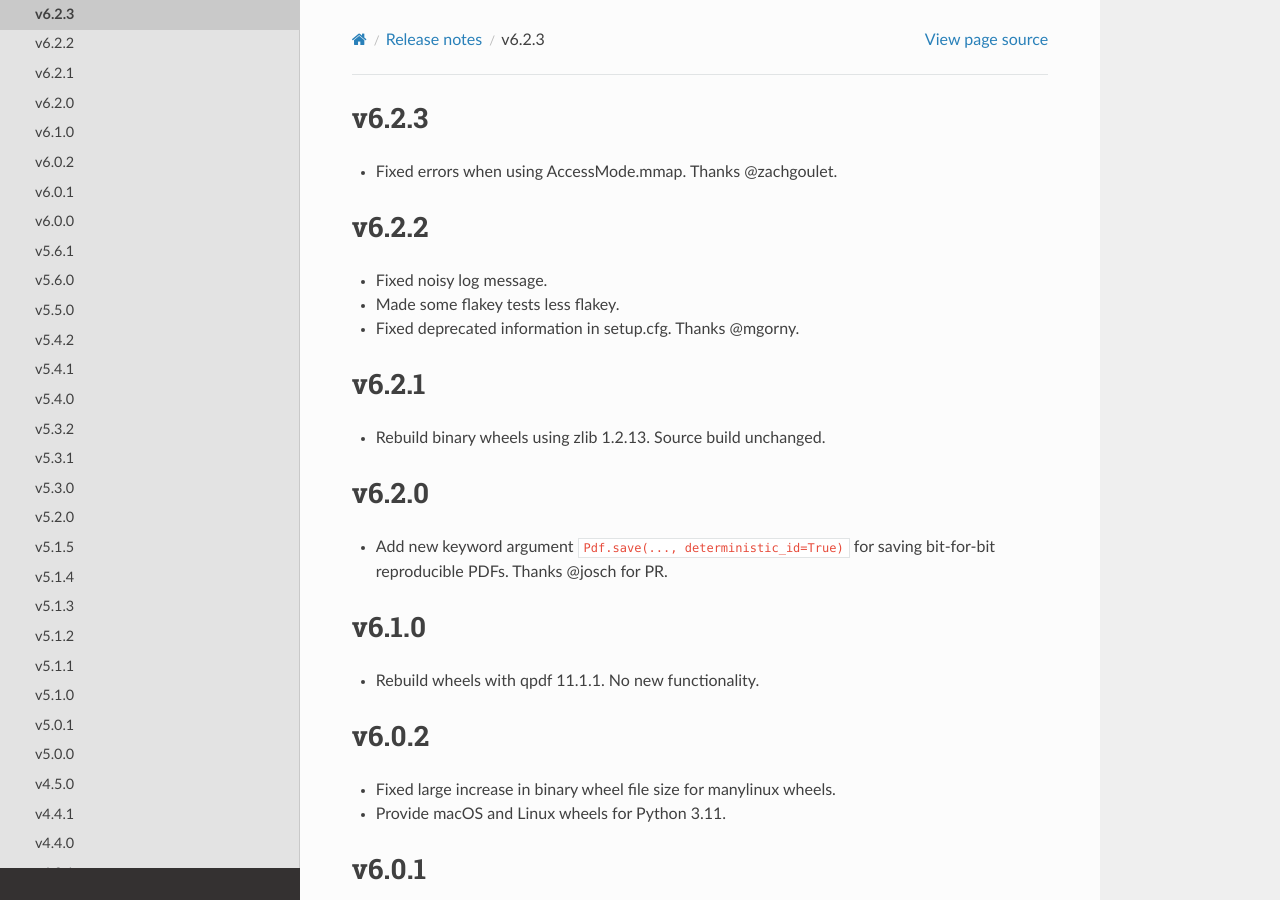
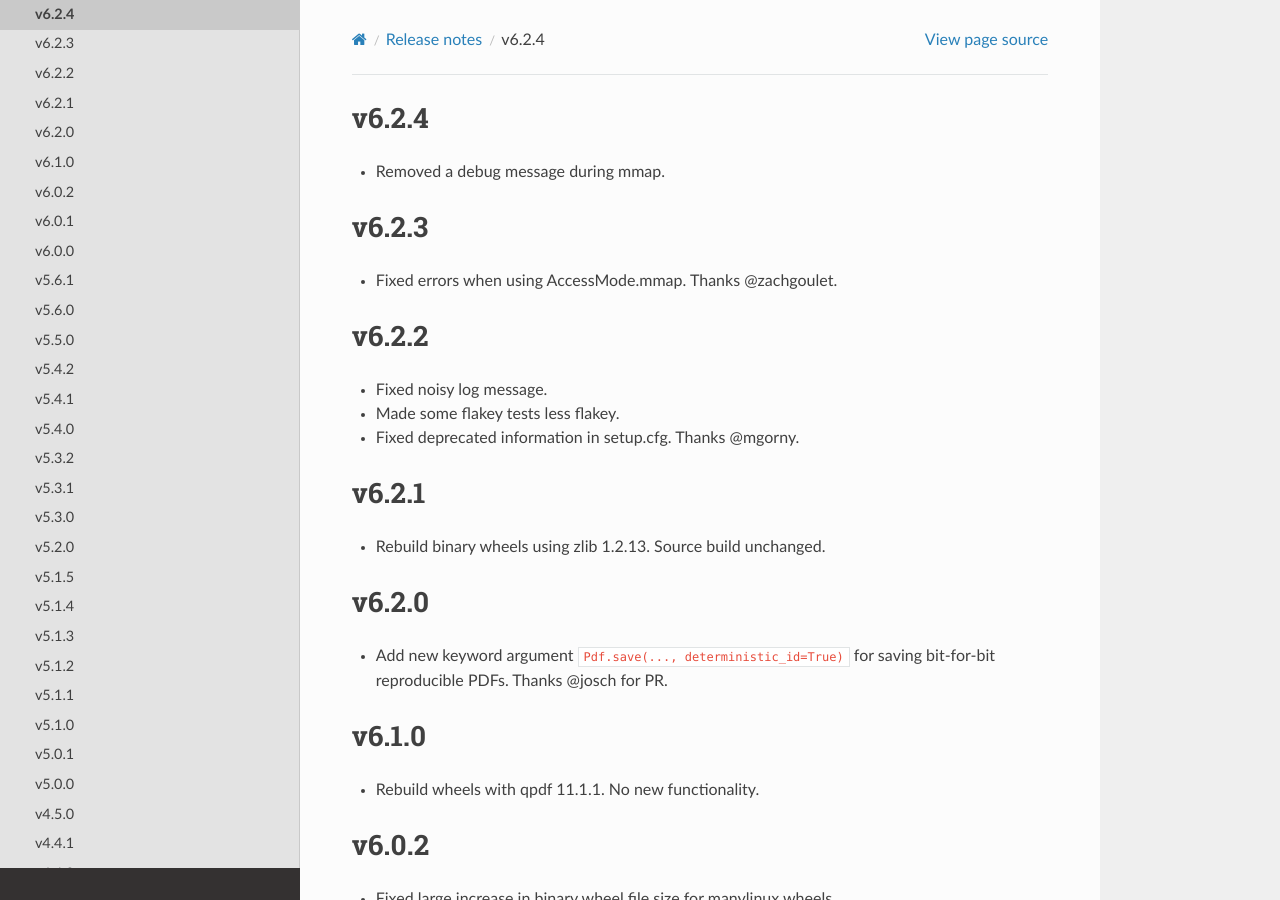
Before and after one commit to pikepdf/pikepdf, a Sphinx documentation site: the page built from docs/releasenotes/version6.rst, in a window 1280 px wide and 900 px high. Built offline with Sphinx 7.4.7 and the Read the Docs theme 2.0.0, drawn with Linux system fonts in a browser that asks for light colours; the version number could not be read and is left out.

Commit message:
v6.2.4 release notes

```diff
--- a/docs/releasenotes/version6.rst
+++ b/docs/releasenotes/version6.rst
@@ -1,3 +1,8 @@
+v6.2.4
+======
+
+- Removed a debug message during mmap.
+
 v6.2.3
 ======
 
```
